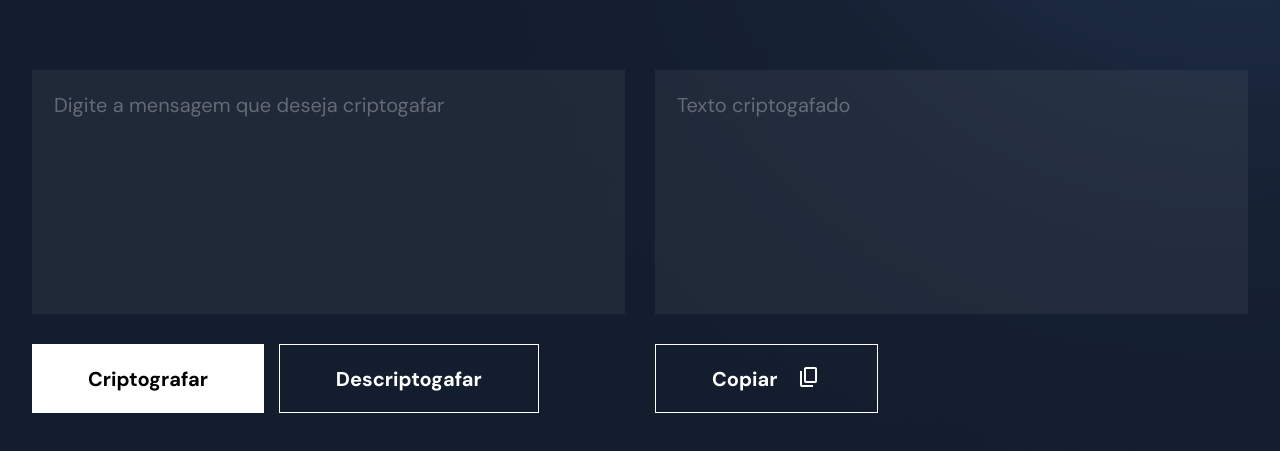
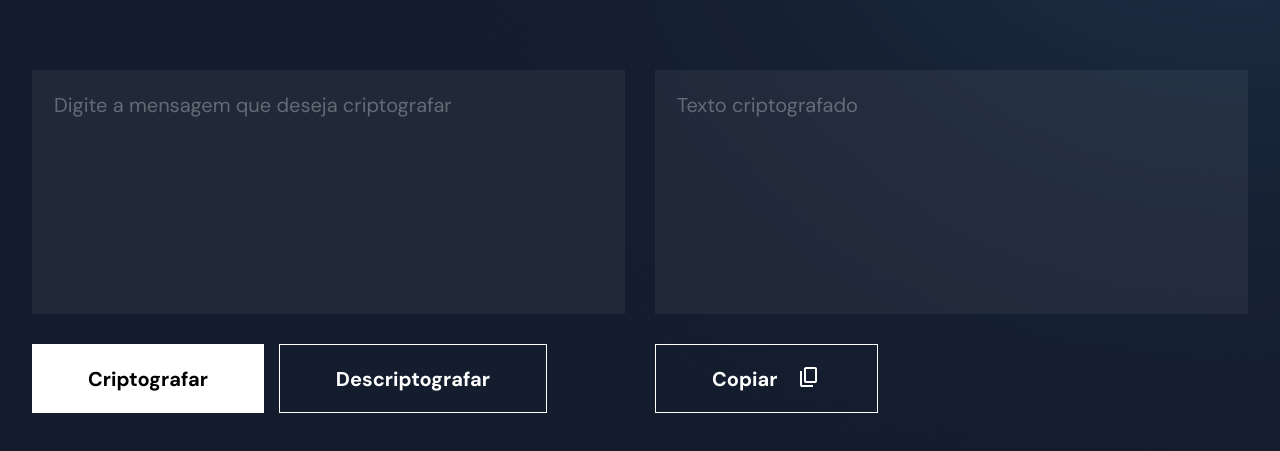
Before and after one commit to vitordrumondd/vitordrumondd.github.io, a plain HTML site: page index.html in a window 1280 px wide. Shown: the part 285-736 px from the top of the page. Drawn offline with nearby package versions, Linux system fonts and the light colour scheme.

Commit message:
update texto

```diff
--- a/index.html
+++ b/index.html
@@ -26,11 +26,11 @@
         <h1>Troque mensagens <br> criptografadas</h1>
         <p>Digite abaixo a mensagem que quer criptografar</p>
         <section class="entradadedados">
-            <textarea placeholder="Digite a mensagem que deseja criptogafar" name="" id="entrada" cols="30" rows="10"></textarea>
-            <textarea placeholder="Texto criptogafado" name="" id="saida" cols="30" rows="10"></textarea>
+            <textarea placeholder="Digite a mensagem que deseja criptografar" name="" id="entrada" cols="30" rows="10"></textarea>
+            <textarea placeholder="Texto criptografado" name="" id="saida" cols="30" rows="10"></textarea>
             <div class="botoes-criptografia">
                 <a class="botao-primario" id="botao-criptogafar" href="#">Criptografar</a>
-                <a class="botao-secundario" id="botao-descriptogafar" href="#">Descriptogafar</a>
+                <a class="botao-secundario" id="botao-descriptogafar" href="#">Descriptografar</a>
             </div>
             <a id="copiar" class="botao-secundario" href="#">Copiar</a>
             <h2 class="regra">Apenas letras minúsculas e sem acento</h2>
```
